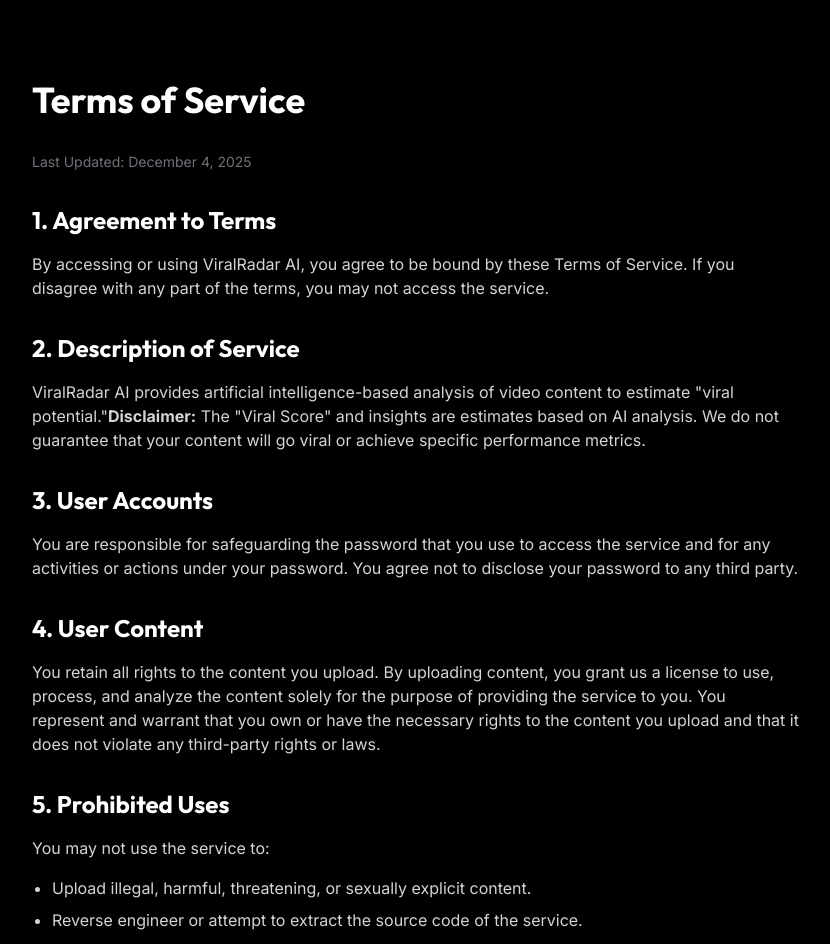
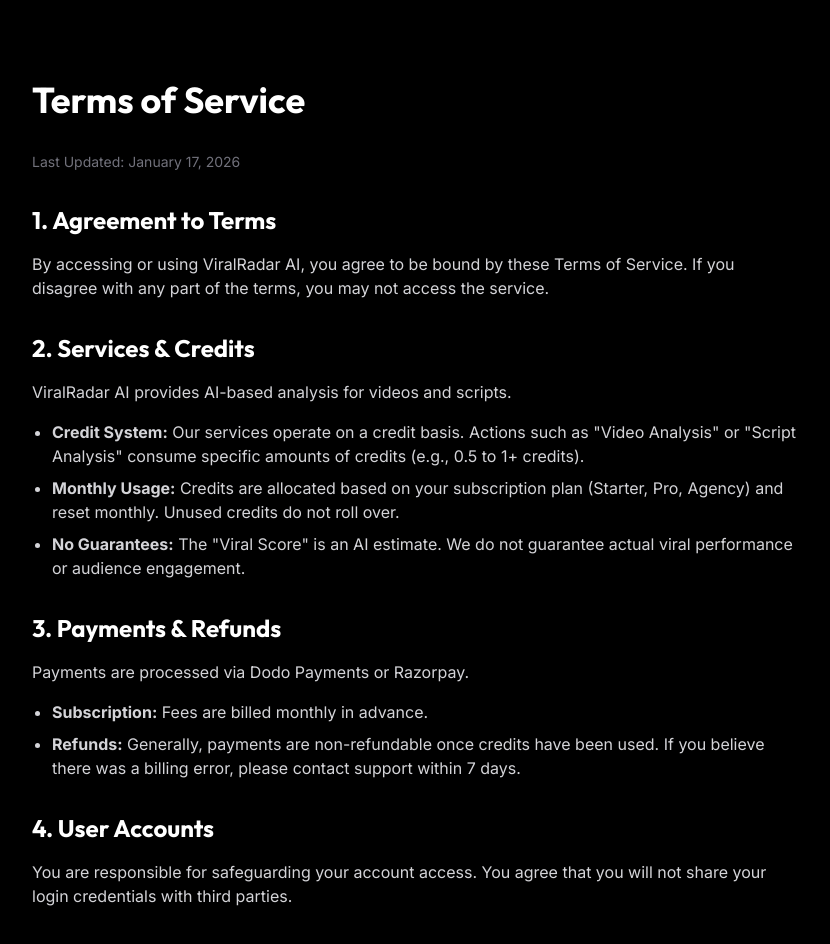
Before and after one commit to Faxhii/viral-radar, a Next.js app: page /legal/terms in a window 1280 px wide. Shown: the top 944 px of the page, without its empty margins (224-1054 px from the left). Built offline with nearby package versions, Linux system fonts and the light colour scheme; no server answers.

Commit message:
Update legal docs, pricing features, and landing page overflow fix

```diff
--- a/src/app/legal/privacy/page.tsx
+++ b/src/app/legal/privacy/page.tsx
@@ -3,7 +3,7 @@
         <div className="min-h-screen bg-black text-zinc-300 p-8 md:p-20">
             <div className="max-w-3xl mx-auto space-y-8">
                 <h1 className="text-4xl font-bold text-white mb-8">Privacy Policy</h1>
-                <p className="text-sm text-zinc-500">Last Updated: December 4, 2025</p>
+                <p className="text-sm text-zinc-500">Last Updated: January 17, 2026</p>
 
                 <section className="space-y-4">
                     <h2 className="text-2xl font-bold text-white">1. Introduction</h2>
@@ -16,9 +16,9 @@
                 <section className="space-y-4">
                     <h2 className="text-2xl font-bold text-white">2. Information We Collect</h2>
                     <ul className="list-disc pl-5 space-y-2">
-                        <li><strong>Personal Information:</strong> Name, email address, and password when you register.</li>
-                        <li><strong>Content:</strong> Videos, scripts, and links you upload for analysis.</li>
-                        <li><strong>Usage Data:</strong> Information about how you use our website (e.g., pages visited, time spent).</li>
+                        <li><strong>Personal Information:</strong> Name, email address, profile picture (via Google Auth), and payment history.</li>
+                        <li><strong>User Content:</strong> Videos, audio files, scripts, text inputs, and links you upload for analysis.</li>
+                        <li><strong>Usage Data:</strong> Information about your interactions, credit usage, and analysis history.</li>
                     </ul>
                 </section>
 
@@ -26,24 +26,28 @@
                     <h2 className="text-2xl font-bold text-white">3. How We Use Your Information</h2>
                     <p>We use your information to:</p>
                     <ul className="list-disc pl-5 space-y-2">
-                        <li>Provide and maintain our AI analysis service.</li>
-                        <li>Process your video content using third-party AI providers (Google Gemini).</li>
-                        <li>Send you administrative information, such as updates and security alerts.</li>
+                        <li>Provide, operate, and maintain our AI analysis service.</li>
+                        <li>Process your content using third-party AI providers (Google Gemini) to generate viral insights.</li>
+                        <li>Manage your account, credits, and subscription payments.</li>
+                        <li>Send administrative information, such as security alerts, updates, and analysis reports.</li>
                     </ul>
                 </section>
 
                 <section className="space-y-4">
                     <h2 className="text-2xl font-bold text-white">4. Third-Party Services</h2>
-                    <p>
-                        We use <strong>Google Gemini</strong> to analyze your video content. By using our service, you acknowledge that your content will be processed by Google's AI models in accordance with their privacy policy.
-                    </p>
+                    <ul className="list-disc pl-5 space-y-2">
+                        <li><strong>Google Gemini AI:</strong> We use Google's advanced AI models to analyze your video and script content. By using our service, you acknowledge that your content will be processed by Google in accordance with their privacy standards.</li>
+                        <li><strong>Payment Processors:</strong> We use <strong>Dodo Payments</strong> and <strong>Razorpay</strong> for secure financial transactions. We do not store your credit card details on our servers.</li>
+                        <li><strong>Google OAuth:</strong> We use Google Sign-In for authentication. We access basic profile info (email, name, picture) solely for account creation.</li>
+                    </ul>
                 </section>
 
                 <section className="space-y-4">
                     <h2 className="text-2xl font-bold text-white">5. Data Retention</h2>
                     <p>
                         We retain your personal information only for as long as is necessary for the purposes set out in this Privacy Policy.
-                        Uploaded videos may be temporarily stored for processing and are typically deleted within 48 hours.
+                        <strong>Uploaded Videos:</strong> To protect your privacy, uploaded video files are temporary and typically deleted from our processing servers within 48 hours after analysis is complete.
+                        <strong>Analysis Reports:</strong> The generated text/JSON reports are stored in your dashboard history for your future reference.
                     </p>
                 </section>
 
--- a/src/app/legal/terms/page.tsx
+++ b/src/app/legal/terms/page.tsx
@@ -3,7 +3,7 @@
         <div className="min-h-screen bg-black text-zinc-300 p-8 md:p-20">
             <div className="max-w-3xl mx-auto space-y-8">
                 <h1 className="text-4xl font-bold text-white mb-8">Terms of Service</h1>
-                <p className="text-sm text-zinc-500">Last Updated: December 4, 2025</p>
+                <p className="text-sm text-zinc-500">Last Updated: January 17, 2026</p>
 
                 <section className="space-y-4">
                     <h2 className="text-2xl font-bold text-white">1. Agreement to Terms</h2>
@@ -13,36 +13,45 @@
                 </section>
 
                 <section className="space-y-4">
-                    <h2 className="text-2xl font-bold text-white">2. Description of Service</h2>
+                    <h2 className="text-2xl font-bold text-white">2. Services & Credits</h2>
                     <p>
-                        ViralRadar AI provides artificial intelligence-based analysis of video content to estimate "viral potential."
-                        <strong>Disclaimer:</strong> The "Viral Score" and insights are estimates based on AI analysis. We do not guarantee that your content will go viral or achieve specific performance metrics.
+                        ViralRadar AI provides AI-based analysis for videos and scripts.
+                    </p>
+                    <ul className="list-disc pl-5 space-y-2">
+                        <li><strong>Credit System:</strong> Our services operate on a credit basis. Actions such as "Video Analysis" or "Script Analysis" consume specific amounts of credits (e.g., 0.5 to 1+ credits).</li>
+                        <li><strong>Monthly Usage:</strong> Credits are allocated based on your subscription plan (Starter, Pro, Agency) and reset monthly. Unused credits do not roll over.</li>
+                        <li><strong>No Guarantees:</strong> The "Viral Score" is an AI estimate. We do not guarantee actual viral performance or audience engagement.</li>
+                    </ul>
+                </section>
+
+                <section className="space-y-4">
+                    <h2 className="text-2xl font-bold text-white">3. Payments & Refunds</h2>
+                    <p>
+                        Payments are processed via Dodo Payments or Razorpay.
+                    </p>
+                    <ul className="list-disc pl-5 space-y-2">
+                        <li><strong>Subscription:</strong> Fees are billed monthly in advance.</li>
+                        <li><strong>Refunds:</strong> Generally, payments are non-refundable once credits have been used. If you believe there was a billing error, please contact support within 7 days.</li>
+                    </ul>
+                </section>
+
+                <section className="space-y-4">
+                    <h2 className="text-2xl font-bold text-white">4. User Accounts</h2>
+                    <p>
+                        You are responsible for safeguarding your account access. You agree that you will not share your login credentials with third parties.
                     </p>
                 </section>
 
                 <section className="space-y-4">
-                    <h2 className="text-2xl font-bold text-white">3. User Accounts</h2>
+                    <h2 className="text-2xl font-bold text-white">5. User Content & Conducting</h2>
                     <p>
-                        You are responsible for safeguarding the password that you use to access the service and for any activities or actions under your password.
-                        You agree not to disclose your password to any third party.
+                        You retain full ownership of your uploads. By using ViralRadar, you grant us a limited license to process this content solely for analysis.
                     </p>
-                </section>
-
-                <section className="space-y-4">
-                    <h2 className="text-2xl font-bold text-white">4. User Content</h2>
-                    <p>
-                        You retain all rights to the content you upload. By uploading content, you grant us a license to use, process, and analyze the content solely for the purpose of providing the service to you.
-                        You represent and warrant that you own or have the necessary rights to the content you upload and that it does not violate any third-party rights or laws.
-                    </p>
-                </section>
-
-                <section className="space-y-4">
-                    <h2 className="text-2xl font-bold text-white">5. Prohibited Uses</h2>
-                    <p>You may not use the service to:</p>
+                    <p>You agree NOT to upload:</p>
                     <ul className="list-disc pl-5 space-y-2">
-                        <li>Upload illegal, harmful, threatening, or sexually explicit content.</li>
-                        <li>Reverse engineer or attempt to extract the source code of the service.</li>
-                        <li>Use the service for any purpose that is illegal or prohibited by these Terms.</li>
+                        <li>Illegal, violent, or sexually explicit content.</li>
+                        <li>Copyrighted material you do not own rights to.</li>
+                        <li>Malware or viruses.</li>
                     </ul>
                 </section>
 
--- a/src/components/landing/Floating3DShapes.tsx
+++ b/src/components/landing/Floating3DShapes.tsx
@@ -4,7 +4,7 @@
 
 export default function Floating3DShapes() {
     return (
-        <div className="absolute inset-0 overflow-hidden pointer-events-none z-0">
+        <div className="absolute inset-0 w-full max-w-full overflow-hidden pointer-events-none z-0">
             {/* 3D Cube (CSS only) */}
             <motion.div
                 initial={{ opacity: 0 }}
--- a/src/components/landing/HeroSection.tsx
+++ b/src/components/landing/HeroSection.tsx
@@ -12,7 +12,7 @@
     const [isDemoOpen, setIsDemoOpen] = useState(false);
 
     return (
-        <section className="relative min-h-[90vh] flex flex-col items-center justify-center overflow-hidden pt-20 bg-black">
+        <section className="relative w-full max-w-full min-h-[90vh] flex flex-col items-center justify-center overflow-hidden pt-20 bg-black">
             <DemoModal isOpen={isDemoOpen} onClose={() => setIsDemoOpen(false)} />
 
             {/* Background Animation */}
```
Also changed, not shown: src/components/landing/PricingSection.tsx (+3 -6 lines).
